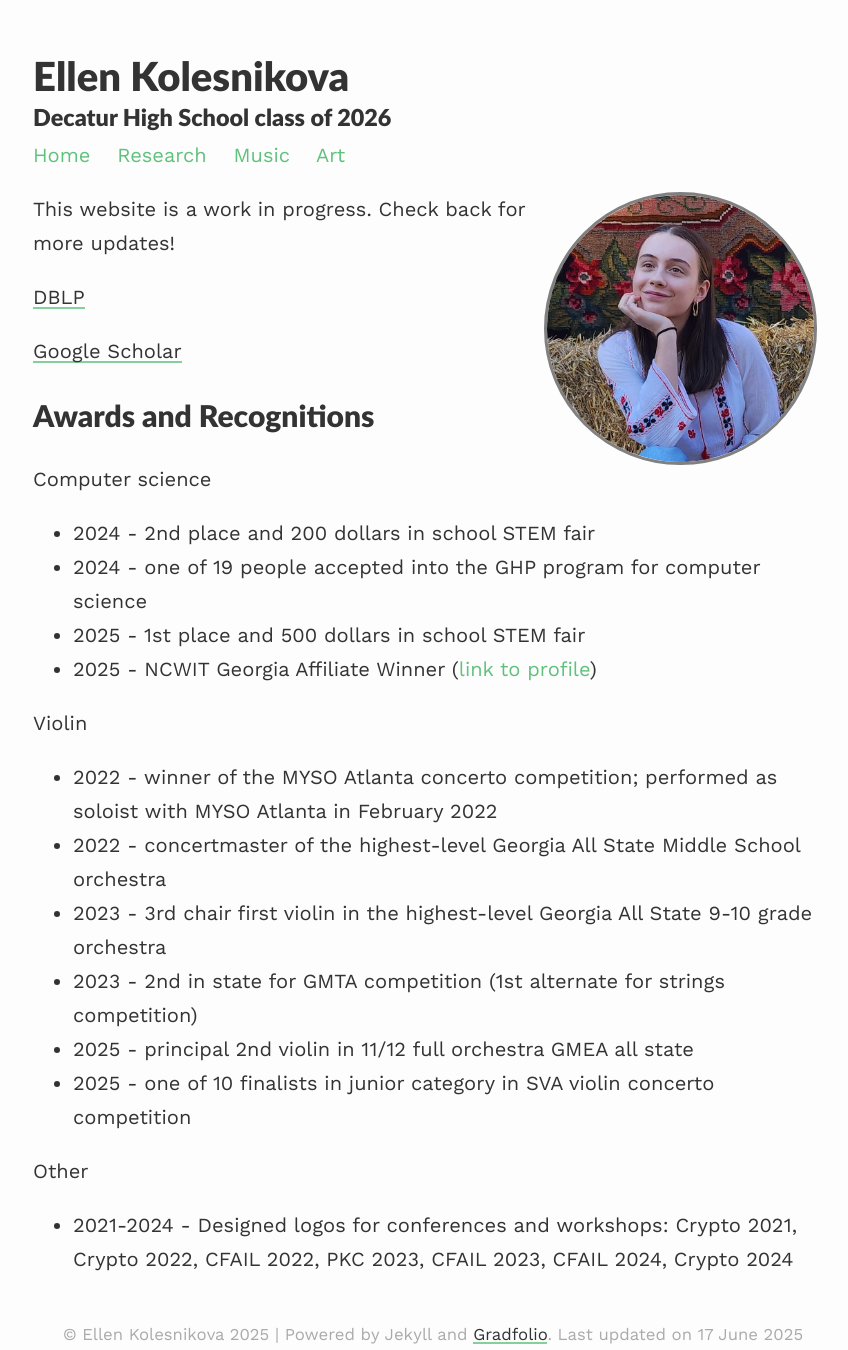
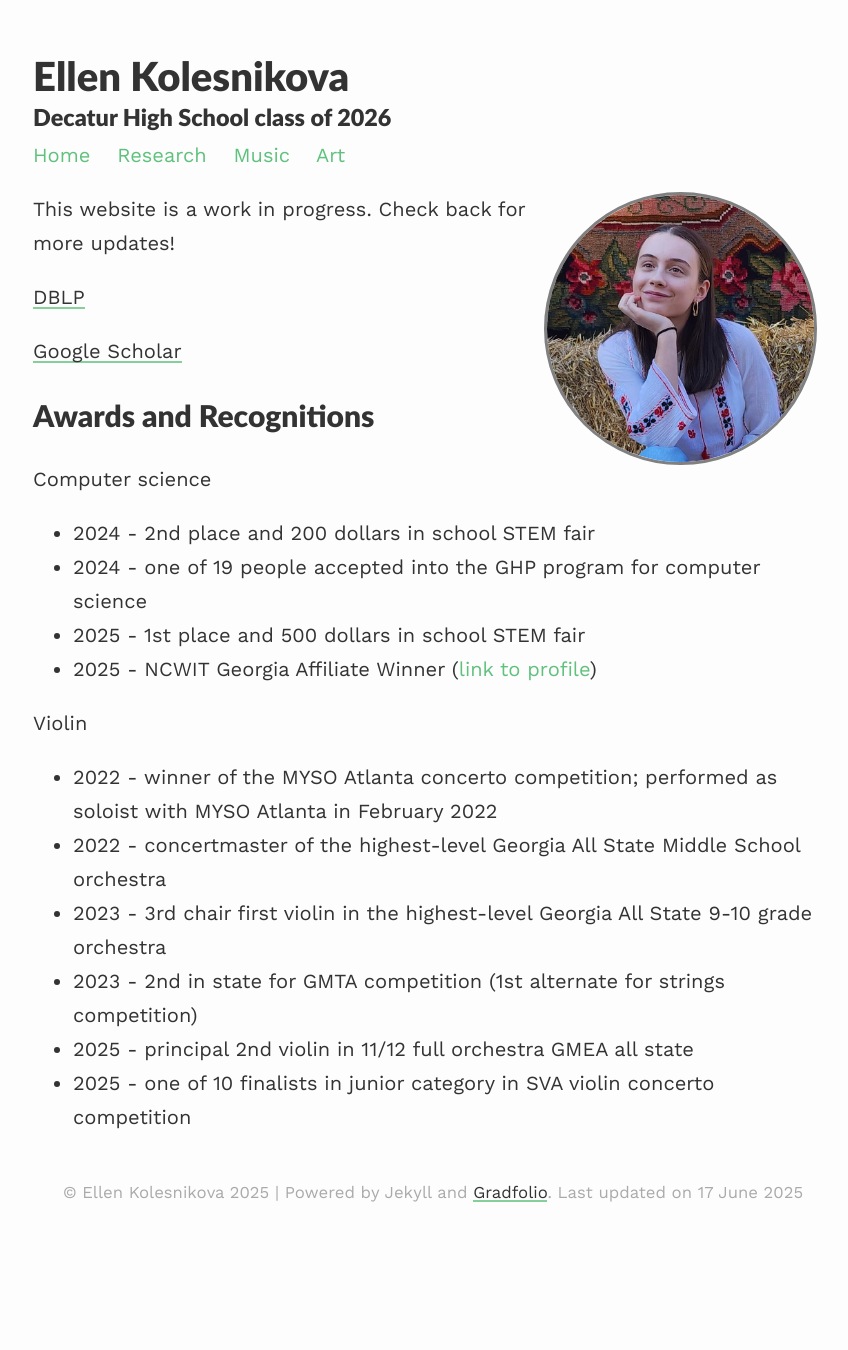
Before and after one commit to ellenkolesnikova/ellenkolesnikova.github.io, a Jekyll site: the page built from index.md, in a window 1280 px wide. Shown: the whole page, without its empty margins (207-1055 px from the left). Built offline with Jekyll 4.4.1, drawn with Linux system fonts in a browser that asks for light colours; nearby versions of some CDN libraries; after the commit the page ends 1208 px from its top, so only the background shows below that.

Commit message:
Update index.md

```diff
--- a/index.md
+++ b/index.md
@@ -29,6 +29,3 @@ Violin
   - 2023 - 2nd in state for GMTA competition (1st alternate for strings competition)
   - 2025 - principal 2nd violin in 11/12 full orchestra GMEA all state
   - 2025 - one of 10 finalists in junior category in SVA violin concerto competition
-
-Other
-  - 2021-2024 - Designed logos for conferences and workshops: Crypto 2021, Crypto 2022, CFAIL 2022, PKC 2023, CFAIL 2023, CFAIL 2024, Crypto 2024
```
